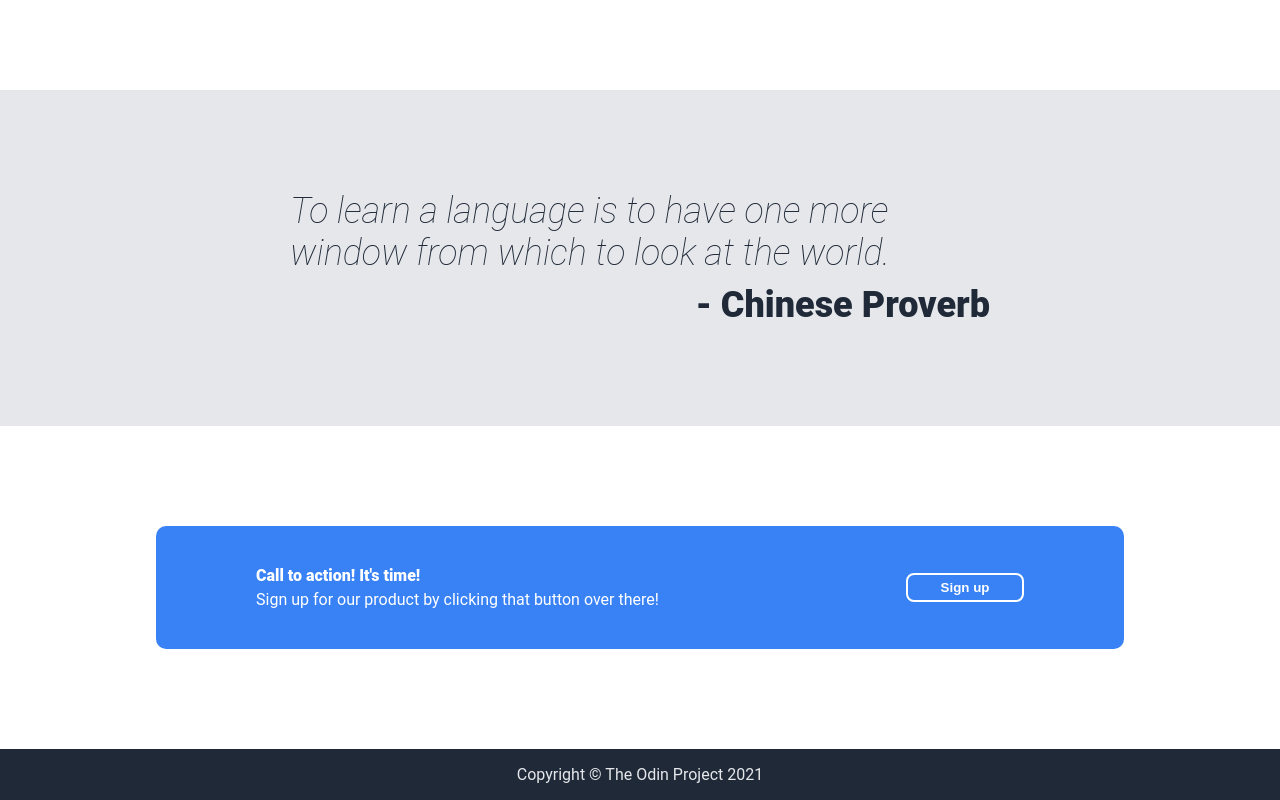
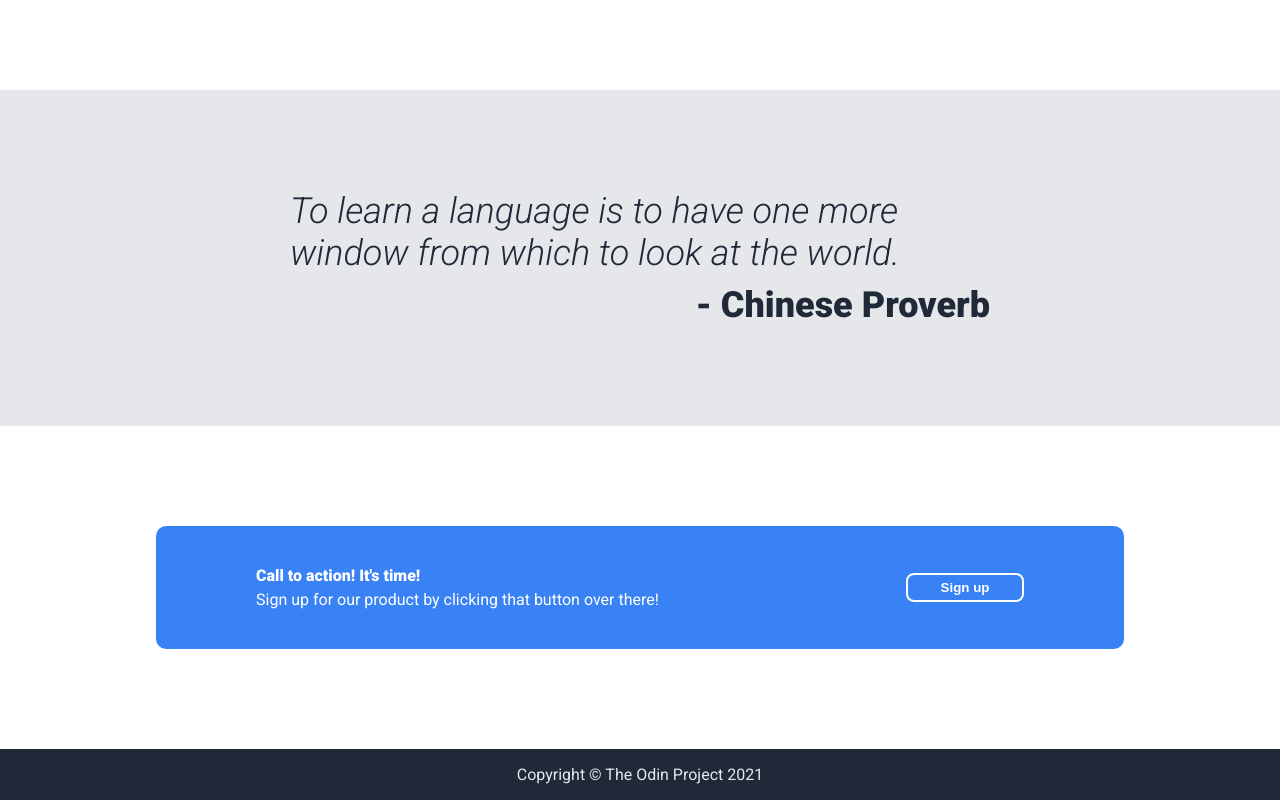
Before and after one commit to tinadang/landing-page, a plain HTML site: page index.html in a window 1280 px wide. Shown: the part 1021-1821 px from the top of the page. Drawn offline with Linux system fonts and the light colour scheme.

Commit message:
Import font and fix quote font weight

```diff
--- a/styles.css
+++ b/styles.css
@@ -1,7 +1,8 @@
 /* styles.css */
+@import url('https://fonts.googleapis.com/css2?family=Roboto:ital,wght@0,100..900;1,100..900&display=swap');
 
 body {
-    font-family: Roboto, sans-serif;
+    font-family: "Roboto", sans-serif;
     margin: 0px;
     display: flex;
     flex-direction: column;
@@ -166,7 +167,7 @@ a,
 .quote-text {
     width: 700px;
     font-style: italic;
-    font-weight: lighter;
+    font-weight: 300;
 }
 
 .author {
```
